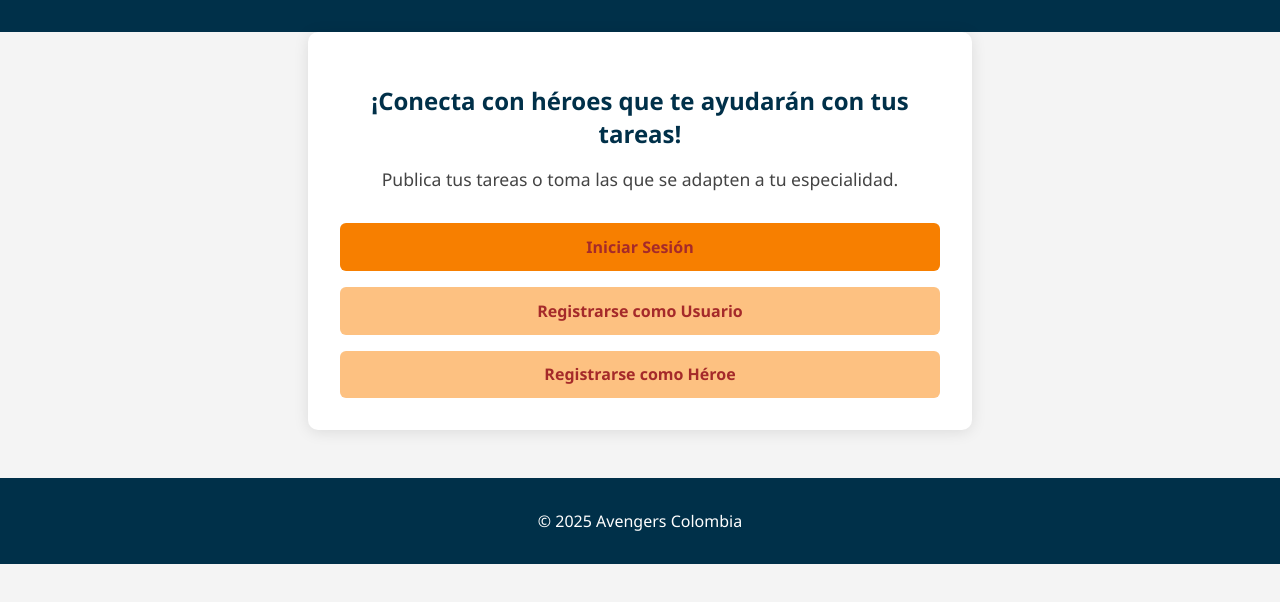
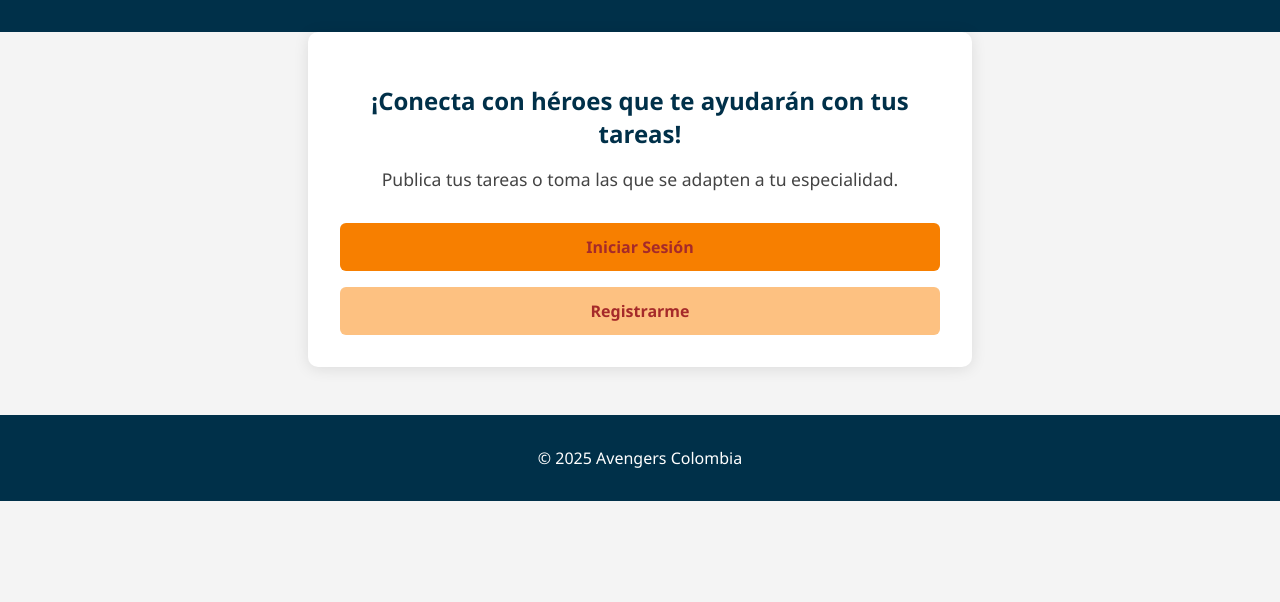
Before and after one commit to abedoyaciro/avengers_colombia_site, a plain HTML site: page index.html in a window 1280 px wide. Shown: the part 118-720 px from the top of the page. Drawn offline with Linux system fonts and the light colour scheme.

Commit message:
Actualiza los enlaces de registro en index.html para unificar la opción de registro

```diff
--- a/index.html
+++ b/index.html
@@ -18,8 +18,7 @@
       <p>Publica tus tareas o toma las que se adapten a tu especialidad.</p>
       <div class="hero-buttons">
         <a href="app-legacy/login.html" class="login">Iniciar Sesión</a>
-        <a href="app-legacy/register-user.html" class="register">Registrarse como Usuario</a>
-        <a href="app-legacy/register-hero.html" class="register">Registrarse como Héroe</a>
+        <a href="app-legacy/registro.html" class="register">Registrarme</a>
       </div>
     </section>
   </main>
```
